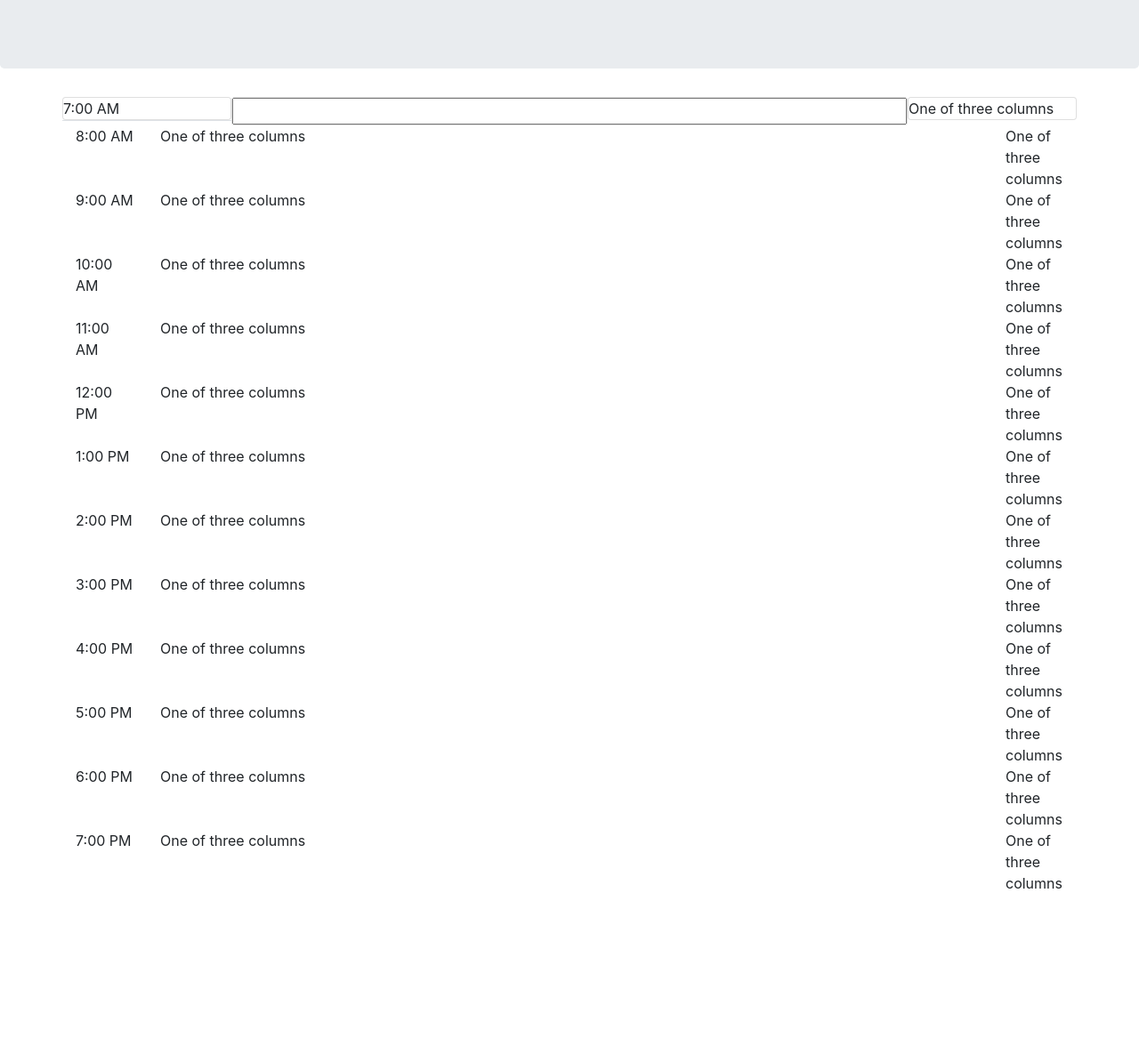
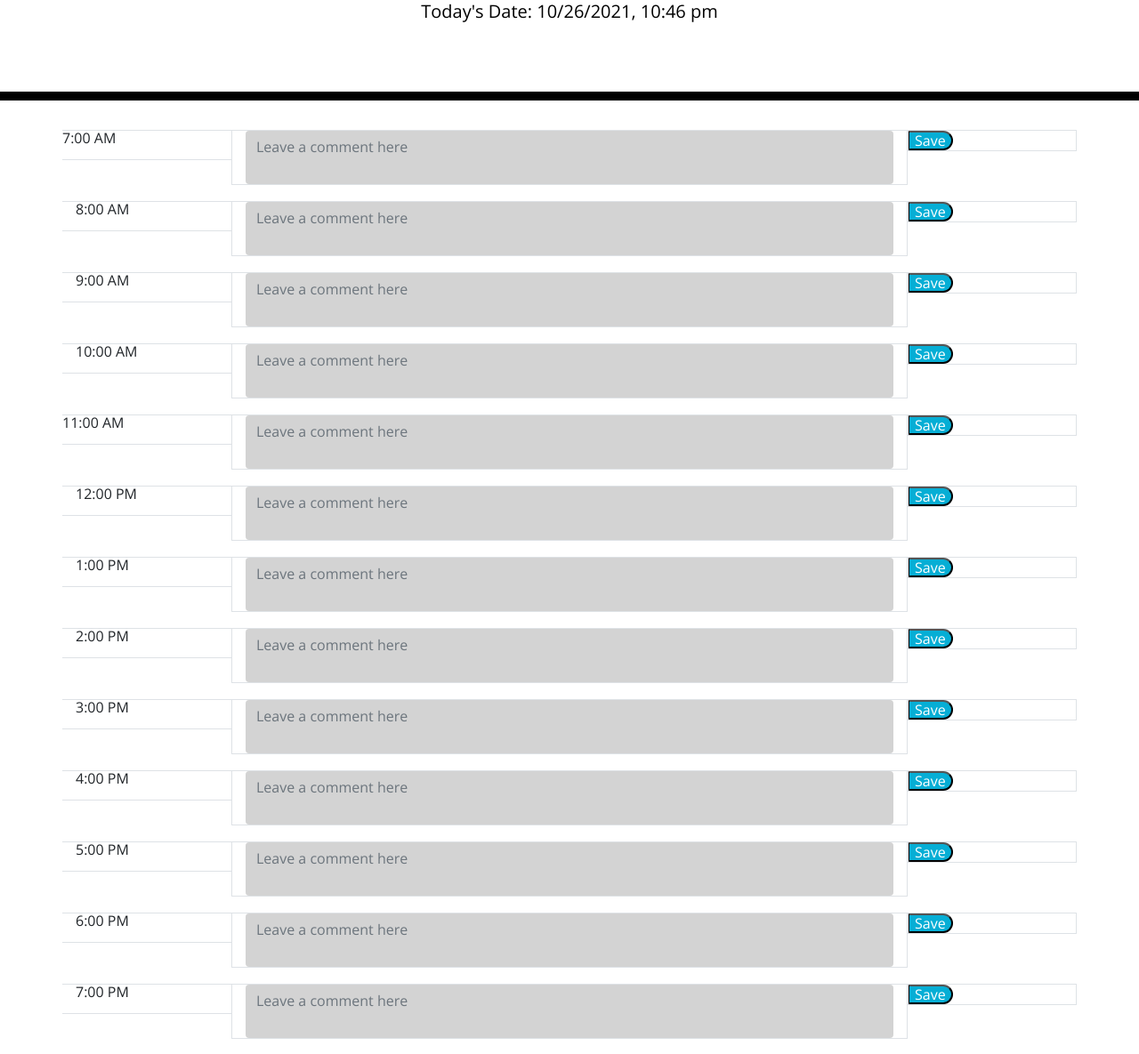
Before and after one commit to mjc01002/MattsWorkDayScheduler, a plain HTML site: page index.html in a window 1280 px wide. Shown: the part 191-1376 px from the top of the page at 89% size. Before the commit the page ends 1196 px from the top, so only its background shows below. Drawn offline with nearby package versions, Linux system fonts and the light colour scheme.

Commit message:
Set row to change based on hour

```diff
--- a/assets/css/style.css
+++ b/assets/css/style.css
@@ -34,7 +34,7 @@ textarea{
 }
 
 .row {
-  white-space: pre-wrap;
+
   height: 80px;
   border-top: 1px solid white;;
 }
@@ -47,17 +47,17 @@ textarea{
 
 .past {
   background-color: #d3d3d3;
-  color: white;
+  color: black;
 }
 
 .present {
   background-color: #ff6961;
-  color: white;
+  color: black;
 }
 
 .future {
   background-color: #77dd77;
-  color: white;
+  color: black;
 }
 
 .saveBtn {
--- a/assets/js/script.js
+++ b/assets/js/script.js
@@ -1 +1,25 @@
-var str = $("#7AMTask").val();
+
+// Get Current Date
+$(document).ready(function(){
+    var date = moment().format("MM/DD/YYYY, h:mm a");
+    $("#currentDay").append(date);
+    });
+
+// color hour based on time of day.  Gray for past, Red for present, Green for future
+var hour = moment().format("H");
+for( i=0; i<24; i++ ) {
+    var y = "#"+ i;
+
+    if (i < hour){
+        $(y).addClass("past");
+    } else if(i == hour) {
+        $(y).addClass("present");
+    } else if( i > hour){
+        $(y).addClass("future");
+    } else{};
+};
+
+// local storage
+$('#test').html("Test");
+localStorage.content = $('#test').html();
+$('#test').html(localStorage.content);
--- a/index.html
+++ b/index.html
@@ -18,168 +18,221 @@
       href="https://fonts.googleapis.com/css?family=Open+Sans&display=swap"
       rel="stylesheet"
     />
-    <link rel="stylesheet" href="./asssets/
+    <link rel="stylesheet" href="./assets/css/style.css">
   </head>
 
   <body>
     <header class="jumbotron">
       <h1 class="display-3">Work Day Scheduler</h1>
       <p class="lead">A simple calendar app for scheduling your work day</p>
-      <p id="currentDay" class="lead"></p>
+      <p id="currentDay" class="lead">Today's Date: </p>
     </header>
     <div class="container">
-      <div class="row align-items-start">
-        <div class="col-2 p-0 order-top border-bottom border-end">
-          <div class="card text-block">
-          7:00 AM
+      <div class="row align-items-start" >
+        <div class="col-md-2 p-0 border-top border-bottom border-end">
+          <div>
+          <p>7:00 AM</p>
           </div>
         </div>
-        <div class="col-8 p-0">
-          <div class="card" id="toDo">
-          <input type="text" id="7AMTask">
+        <div class="col-md-8 border">
+          <div class="form-floating">
+            <textarea class="form-control bg.dark border-0 color-dark" placeholder="Leave a comment here" id="7"></textarea>
           </div>
         </div>
-        <div class="col-2 p-0">
-          <div class="card">
-          One of three columns
-          </div>
+        <div class="col-md-2 p-0 border">
+          <button type=button class = "saveBtn">Save</button>
         </div>
       </div>
 
-
-
-
+      <div class="row align-items-start">
+        <div class="col-md-2 border-top border-bottom border-end">
+          <div>
+            <p>8:00 AM</p>
+          </div>
+        </div>
+        <div class="col-md-8 border">
+          <div class="form-floating">
+            <textarea class="form-control bg.dark border-0 color-dark" placeholder="Leave a comment here" id="8"></textarea>
+          </div>
+        </div>
+        <div class="col-md-2 p-0 border">
+          <button type=button class = "saveBtn">Save</button>
+        </div>
+      </div>
 
       <div class="row align-items-start">
-        <div class="col-1">
-          8:00 AM
-        </div>
-        <div class="col-10">
-          One of three columns
-          </div>
-        <div class="col-1">
-          One of three columns
+        <div class="col-md-2 border-top border-bottom border-end">
+          <div>
+            <p>9:00 AM </p>
           </div>
         </div>
-      <div class="row align-items-start">
-        <div class="col-1">
-          9:00 AM
-        </div>
-        <div class="col-10">
-          One of three columns
-          </div>
-        <div class="col-1">
-          One of three columns
+        <div class="col-md-8 border">
+          <div class="form-floating">
+            <textarea class="form-control bg.dark border-0 color-dark" placeholder="Leave a comment here" id="9"></textarea>
           </div>
         </div>
-      <div class="row align-items-start">
-        <div class="col-1">
-          10:00 AM
-        </div>
-        <div class="col-10">
-          One of three columns
-          </div>
-        <div class="col-1">
-          One of three columns
+        <div class="col-md-2 p-0 border">
+          <button type=button class = "saveBtn">Save</button>
           </div>
         </div>
+
       <div class="row align-items-start">
-        <div class="col-1">
-          11:00 AM
-        </div>
-        <div class="col-10">
-          One of three columns
-          </div>
-        <div class="col-1">
-          One of three columns
+        <div class="col-md-2 border-top border-bottom border-end">
+          <div>
+            <p>10:00 AM </p>
           </div>
         </div>
-      <div class="row align-items-start">
-        <div class="col-1">
-          12:00 PM
-        </div>
-        <div class="col-10">
-          One of three columns
-          </div>
-        <div class="col-1">
-          One of three columns
+        <div class="col-md-8 border">
+          <div class="form-floating">
+            <textarea class="form-control bg.dark border-0 color-dark" placeholder="Leave a comment here" id="10"></textarea>
           </div>
         </div>
-      <div class="row align-items-start">
-        <div class="col-1">
-          1:00 PM
-        </div>
-        <div class="col-10">
-          One of three columns
-          </div>
-        <div class="col-1">
-          One of three columns
+        <div class="col-md-2 p-0 border">
+          <button type=button class = "saveBtn">Save</button>
         </div>
       </div>
-      <div class="row align-items-start">
-        <div class="col-1">
-          2:00 PM
-        </div>
-        <div class="col-10">
-          One of three columns
-          </div>
-        <div class="col-1">
-          One of three columns
+
+      <div class="row align-items-start" >
+        <div class="col-md-2 p-0 border-top border-bottom border-end">
+          <div>
+            <p>11:00 AM </p>
           </div>
         </div>
-      <div class="row align-items-start">
-        <div class="col-1">
-          3:00 PM
-        </div>
-        <div class="col-10">
-          One of three columns
-          </div>
-        <div class="col-1">
-          One of three columns
+        <div class="col-md-8 border">
+          <div class="form-floating">
+            <textarea class="form-control bg.dark border-0 color-dark" placeholder="Leave a comment here" id="11"></textarea>
           </div>
         </div>
-      <div class="row align-items-start">
-        <div class="col-1">
-          4:00 PM
-        </div>
-        <div class="col-10">
-          One of three columns
-          </div>
-        <div class="col-1">
-          One of three columns
+        <div class="col-md-2 p-0 border">
+          <button type=button class = "saveBtn">Save</button>
         </div>
       </div>
+
       <div class="row align-items-start">
-        <div class="col-1">
-          5:00 PM
-        </div>
-        <div class="col-10">
-          One of three columns
-          </div>
-        <div class="col-1">
-          One of three columns
+        <div class="col-md-2 border-top border-bottom border-end">
+          <div>
+            <p>12:00 PM </p>
           </div>
         </div>
-      <div class="row align-items-start">
-        <div class="col-1">
-          6:00 PM
-        </div>
-        <div class="col-10">
-          One of three columns
-          </div>
-        <div class="col-1">
-          One of three columns
+        <div class="col-md-8 border">
+          <div class="form-floating">
+            <textarea class="form-control bg.dark border-0 color-dark" placeholder="Leave a comment here" id="12"></textarea>
           </div>
         </div>
+        <div class="col-md-2 p-0 border">
+          <button type=button class = "saveBtn">Save</button>
+        </div>
+      </div>
+
       <div class="row align-items-start">
-        <div class="col-1">
-          7:00 PM
+        <div class="col-md-2 border-top border-bottom border-end">
+          <div>
+            <p>1:00 PM </p>
           </div>
-        <div class="col-10">
-          One of three columns
         </div>
-        <div class="col-1">
-          One of three columns
+        <div class="col-md-8 border">
+          <div class="form-floating">
+            <textarea class="form-control bg.dark border-0 color-dark" placeholder="Leave a comment here" id="13"></textarea>
+          </div>
+        </div>
+        <div class="col-md-2 p-0 border">
+          <button type=button class = "saveBtn">Save</button>
+          </div>
+        </div>
+
+      <div class="row align-items-start">
+        <div class="col-md-2 border-top border-bottom border-end">
+          <div>
+            <p>2:00 PM </p>
+          </div>
+        </div>
+        <div class="col-md-8 border">
+          <div class="form-floating">
+            <textarea class="form-control bg.dark border-0 color-dark" placeholder="Leave a comment here" id="14"></textarea>
+          </div>
+        </div>
+        <div class="col-md-2 p-0 border">
+          <button type=button class = "saveBtn">Save</button>
+            </div>
+          </div>
+
+      <div class="row align-items-start">
+        <div class="col-md-2 border-top border-bottom border-end">
+          <div>
+            <p>3:00 PM </p>
+          </div>
+        </div>
+        <div class="col-md-8 border">
+          <div class="form-floating">
+            <textarea class="form-control bg.dark border-0 color-dark" placeholder="Leave a comment here" id="15"></textarea>
+          </div>
+        </div>
+        <div class="col-md-2 p-0 border">
+          <button type=button class = "saveBtn">Save</button>
+            </div>
+          </div>
+
+      <div class="row align-items-start">
+        <div class="col-md-2 border-top border-bottom border-end">
+          <div>
+            <p>4:00 PM </p>
+          </div>
+        </div>
+        <div class="col-md-8 border">
+          <div class="form-floating">
+            <textarea class="form-control bg.dark border-0 color-dark" placeholder="Leave a comment here" id="16"></textarea>
+          </div>
+        </div>
+        <div class="col-md-2 p-0 border">
+          <button type=button class = "saveBtn">Save</button>
+        </div>
+      </div>
+
+      <div class="row align-items-start">
+        <div class="col-md-2 border-top border-bottom border-end">
+          <div>
+            <p>5:00 PM </p>
+          </div>
+        </div>
+        <div class="col-md-8 border">
+          <div class="form-floating">
+            <textarea class="form-control bg.dark border-0 color-dark" placeholder="Leave a comment here" id="17"></textarea>
+          </div>
+        </div>
+        <div class="col-md-2 p-0 border">
+          <button type=button class = "saveBtn">Save</button>
+          </div>
+        </div>
+
+      <div class="row align-items-start">
+        <div class="col-md-2 border-top border-bottom border-end">
+          <div>
+            <p>6:00 PM </p>
+          </div>
+        </div>
+        <div class="col-md-8 border">
+          <div class="form-floating">
+            <textarea class="form-control bg.dark border-0 color-dark" placeholder="Leave a comment here" id="18"></textarea>
+          </div>
+        </div>
+        <div class="col-md-2 p-0 border">
+          <button type=button class = "saveBtn">Save</button>
+            </div>
+          </div>
+
+      <div class="row align-items-start">
+        <div class="col-md-2 border-top border-bottom border-end">
+          <div>
+            <p>7:00 PM </p>
+          </div>
+        </div>
+        <div class="col-md-8 border">
+          <div class="form-floating">
+            <textarea class="form-control bg.dark border-0 color-dark" placeholder="Leave a comment here" id="19"></textarea>
+          </div>
+        </div>
+        <div class="col-md-2 p-0 border">
+          <button type = button class = "saveBtn">Save</button>
             </div>
           </div>
       </div>
```
Lines whose indentation alone changed are shown as unchanged.
